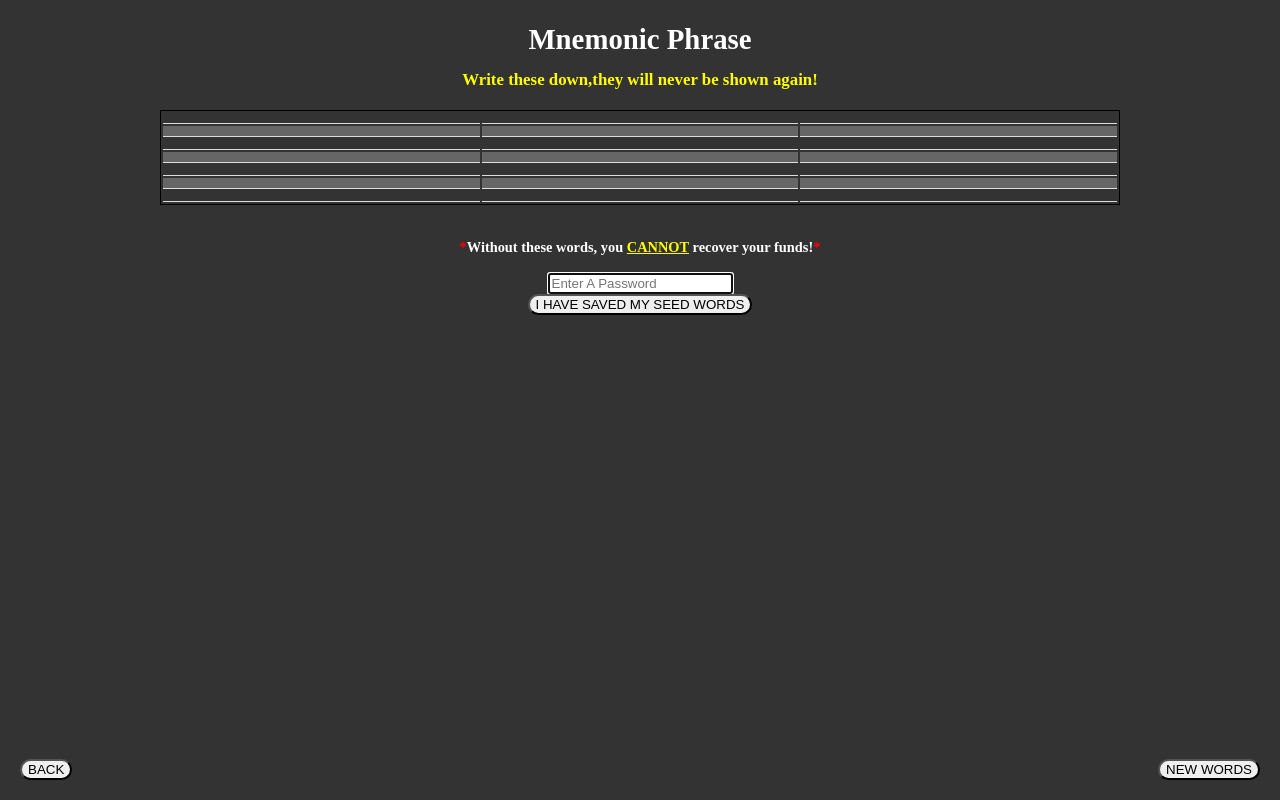
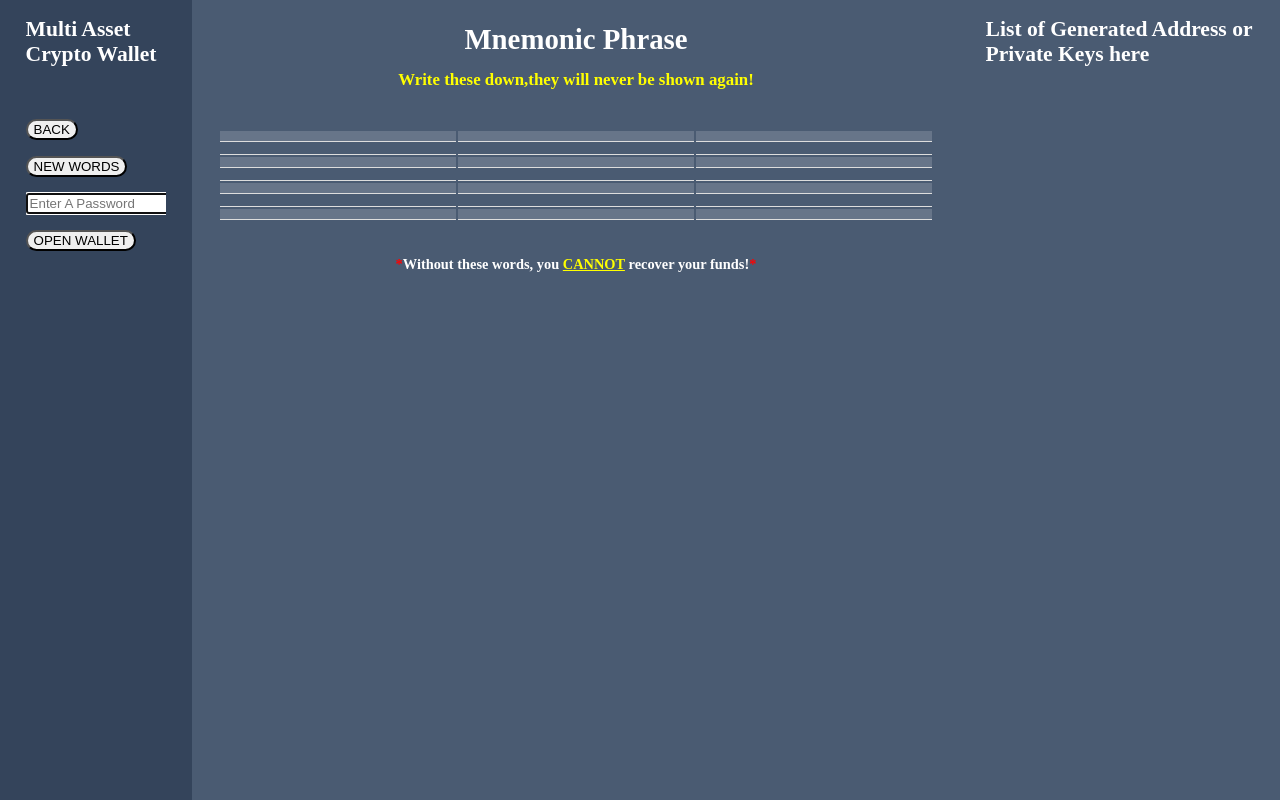
Before and after one commit to joshmiller32/Multi_Chain_Crypto_Wallet, a plain HTML site: page web/seedWindow.html in a window 1280 px wide. Drawn offline with Linux system fonts and the light colour scheme; a script that the page names is missing.

Commit message:
Updated seedWindow UI

```diff
--- a/web/css/main.css
+++ b/web/css/main.css
@@ -47,6 +47,8 @@ p {
 	padding:0;
 }
 
+/* Start main table */
+
 table.main {
     width: 100%;
     height: 95%;
@@ -68,25 +70,30 @@ table.main {
     width: 200px;
 }
 
+/* Start Seed Table */
+
 table.seed {
-    width: 75%;
-    height: 60%;
+    width: 100%;
+    height: 100%;
     position: center;
     color: #FFFFFF;
-    border: 1px solid black;
+    border: none;
     table-layout: fixed;
+
+}
+
+.seed td {
+    font-size: 24px;
+    text-align: center;
 }
 
 
 .seed tr:nth-child(even) {
-    background-color: #666666;
-}
-
-.seed td:hover {
-    background-color: #999999;
+    background-color: #677589;
 }
 
 
+/* Start Global Table */
 
 th, td {
     border-bottom: 1px solid #ddd;
@@ -98,6 +105,22 @@ th {
     background-color: #1F324B;
 }
 
+
+
+.column {
+    float: left;
+    width: 33.33%;
+    text-align: center;
+}
+
+/* Clear floats after the columns */
+.row:after {
+    content: "";
+    display: table;
+    clear: both;
+}
+
+/* Start Buttons */
 
 button#seed {
     color: #000000;
@@ -112,20 +135,6 @@ button#seed {
     text-decoration:none;
 }
 
-.column {
-    float: left;
-    width: 33.33%;
-    text-align: center;
-}
-
-/* Clear floats after the columns */
-.row:after {
-    content: "";
-    display: table;
-    clear: both;
-}
-
-
 button#wordsButton {
     color: #000000;
     border-radius: 50px;
@@ -136,7 +145,6 @@ button#wordsButton {
     cursor: pointer;
     text-transform: uppercase;
     text-decoration:none;
-    position: fixed;
     bottom: 20px;
     right: 20px;
 }
@@ -151,27 +159,21 @@ button#backButton {
     cursor: pointer;
     text-transform: uppercase;
     text-decoration:none;
-    position: fixed;
     bottom: 20px;
     left: 20px;
 }
 
-/* Free CSS Below from  http://matthewjamestaylor.com/ */
+/* Start Images */
 
-
-
-}
 img {
 	margin:10px 10 15px;
 
 }
-#ads img {
-	display:block;
-	padding-top:10px;
-}
 
 
+/* 3 Column CSS Below from  http://matthewjamestaylor.com/ */
 /* column container */
+
 .colmask {
 	position:relative;	/* This fixes the IE7 overflow hidden bug */
 	clear:both;
@@ -180,6 +182,7 @@ img {
 	overflow:hidden;
     height: 100vh;/* This chops off any overhanging divs */
 }
+
 /* common column settings */
 .colright,
 .colmid,
@@ -189,6 +192,7 @@ img {
 	position:relative;
     height: 100vh;
 }
+
 .col1,
 .col2,
 .col3 {
@@ -225,7 +229,9 @@ img {
     /* Please make note of the brackets here:
 					(100% - left column width) plus (center column left and right padding) plus (left column left and right padding) plus (right column left padding) */
 }
-/* Footer styles */
+
+
+/* Start Footer Below */
 #footer {
 	clear:both;
 	float:left;
--- a/web/scripts/main.js
+++ b/web/scripts/main.js
@@ -124,20 +124,15 @@ async function checkPassword() {
     let loginCheck = await eel.check_password(pass)();
     console.log(loginCheck);
     if(loginCheck == "True") {
-        console.log("Password Match!")
         return window.location.replace('mainWindow.html');
     } else {
-        console.log("Password Do Not Match!")
         return input.innerHTML = "Incorrect Password";
     }
 }
 
 async function setPassword() {
-    console.log("Setting Password")
     var input = document.getElementById('newpassword');
     var pass = input.value;
-    console.log(pass);
     let loginCheck = await eel.set_password(pass)();
-    console.log('x')
     return window.location.replace('mainWindow.html');
 }
--- a/web/seedWindow.html
+++ b/web/seedWindow.html
@@ -10,14 +10,20 @@
     </head>
 
     <body onload="getWords()">
-        <h1>
-            <center>Mnemonic Phrase</center>
-        </h1>
+        <div class="colmask threecol">
+            <div class="colmid">
+                <div class="colleft">
+                    <div class="col1">
+                        <!-- Column 1 start -->
+                    <h1><center>Mnemonic Phrase</center></h1>
         <p><center><h3>
             Write these down,they will never be shown again!
             </h3>
             <br>
+        <br>
         <table class="seed">
+        <tr>
+
             <tr>
                 <td><div id='word1_box'></div></td>
                 <td><div id='word2_box'></div></td>
@@ -60,11 +66,31 @@
             </b>
             <br>
             <br>
-            <input id="newpassword" type="text" placeholder="Enter A Password" autofocus /> <br>
-            <button id="seed" type="submit" onclick="setPassword();">I Have Saved My Seed Words</button><br>
+             <br>
             </center></p><br>
-        <br>
-        <a href="loginWindow.html"><button id="backButton">Back</button></a>
-        <button id="wordsButton" onclick="getWords()">New Words</button>
+                                </div>
+			<div class="col2">
+				<!-- Column 2 start -->
+				<h2>Multi Asset Crypto Wallet</h2><br>
+                <ul>
+                    <li><span>        <br>
+        <a href="loginWindow.html"><button id="backButton">Back</button></a></span></li><br>
+                    <li><span><button id="wordsButton" onclick="getWords()">New Words</button></span></li><br>
+                    <li><span><input id="newpassword" type="text" placeholder="Enter A Password" autofocus /></span></li><br>
+                    <li><span>            <button id="seed" type="submit" onclick="setPassword();">Open Wallet</button><br></span></li>
+                </ul>
+                <!-- Column 2 end -->
+			</div>
+			<div class="col3">
+				<!-- Column 3 start -->
+				<div id="ads">
+                </div>
+				<h2>List of Generated Address or Private Keys here</h2>
+                </div>
+                <!-- Column 3 end -->
+            </div>
+            </div>
+        </div>
+
     </body>
 </html>
```
Also changed, not shown: 3 other files.
